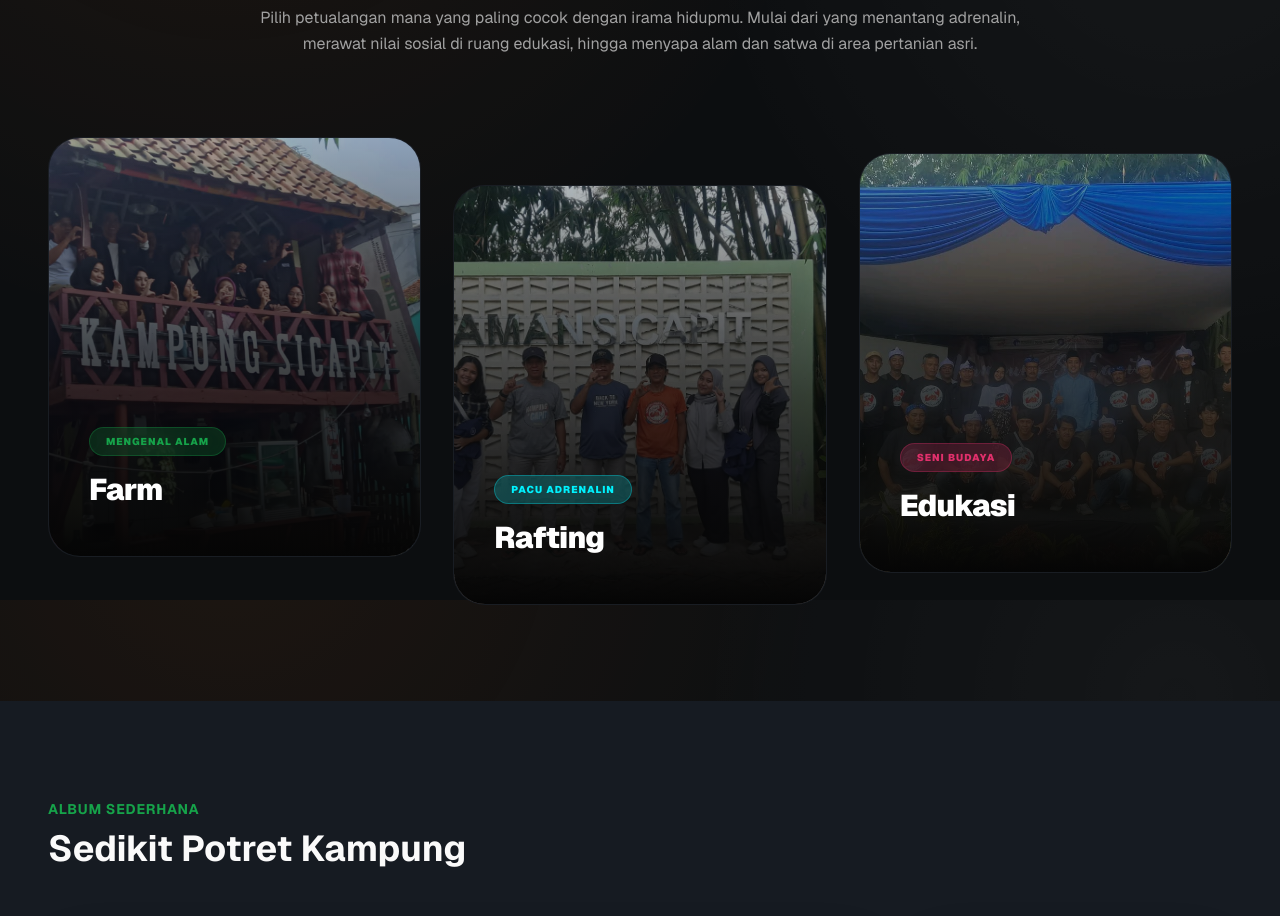
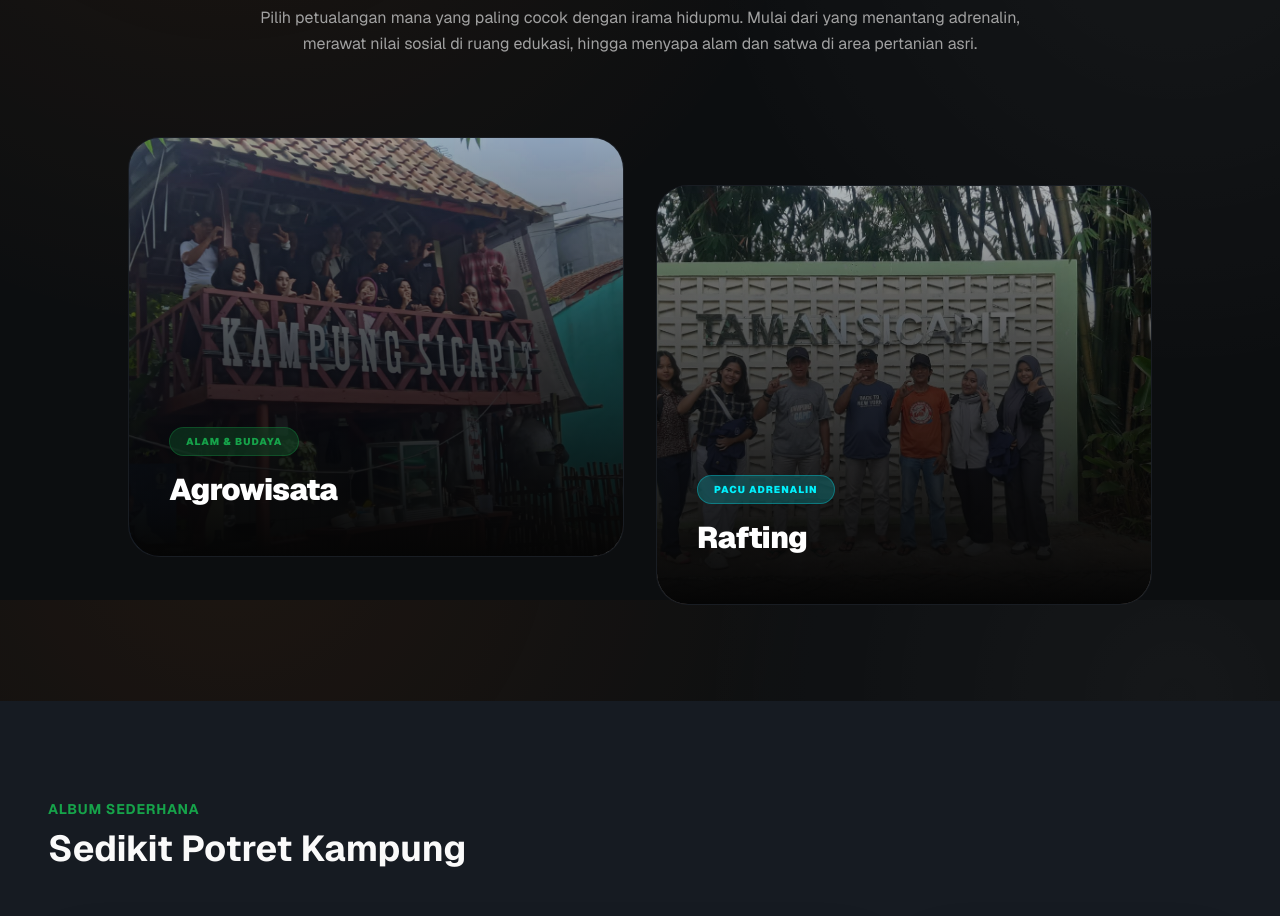
Before and after one commit to IR2816/website-sicapit, a Next.js app: page / in a window 1280 px wide. Shown: the part 4200-5116 px from the top of the page. Built offline with nearby package versions, Linux system fonts and the light colour scheme.

Commit message:
combine farm and education page to one page and change the route in homepage

```diff
--- /dev/null
+++ b/src/app/agrowisata/page.tsx
@@ -0,0 +1,32 @@
+export default function AgrowisataPage() {
+  return (
+    <main className="min-h-screen bg-gray-50 flex flex-col">
+      {/*
+        Halo! Ini adalah halaman gabungan untuk Farm dan Education (Agrowisata).
+        Silakan tambahkan komponen atau konten dari Farm dan Education di sini.
+        Tempat ini sudah disiapkan untuk dikerjakan.
+      */}
+      <div className="container mx-auto px-4 py-16">
+        <h1 className="text-4xl font-bold text-center mb-8 text-green-800">
+          Agrowisata (Farm & Education)
+        </h1>
+
+        {/* Konten Farm / Pertanian */}
+        <section className="mb-12 border-2 border-dashed border-green-300 p-8 rounded-lg bg-green-50">
+          <h2 className="text-2xl font-semibold mb-4 text-green-700">Bagian Pertanian (Farm)</h2>
+          <p className="text-gray-600">Tempatkan komponen dan konten Farm di sini...</p>
+          {/* Tambahkan komponen farm di bawah ini */}
+
+        </section>
+
+        {/* Konten Education / Edukasi */}
+        <section className="border-2 border-dashed border-blue-300 p-8 rounded-lg bg-blue-50">
+          <h2 className="text-2xl font-semibold mb-4 text-blue-700">Bagian Edukasi (Education)</h2>
+          <p className="text-gray-600">Tempatkan komponen dan konten Education di sini...</p>
+          {/* Tambahkan komponen education di bawah ini */}
+
+        </section>
+      </div>
+    </main>
+  );
+}
--- a/src/app/page.tsx
+++ b/src/app/page.tsx
@@ -201,24 +201,24 @@ export default function Home() {
               </div>
             </ScrollReveal>
 
-            <div className="grid grid-cols-1 md:grid-cols-3 gap-8">
-              {/* Farm Card */}
+            <div className="grid grid-cols-1 md:grid-cols-2 gap-8 max-w-5xl mx-auto">
+              {/* Agrowisata Card */}
               <ScrollReveal>
-                <Link href="/farm" className="group block relative h-[420px] rounded-[32px] overflow-hidden border border-white/5 hover:border-brand/40 transition-all duration-500 shadow-shadow bg-surface">
-                  <Image src="/assets/images/2.jpg" alt="Farm Edukasi Sicapit" fill sizes="(max-width: 768px) 100vw, 33vw" className="object-cover transition-transform duration-1000 group-hover:scale-110 opacity-70 group-hover:opacity-90" />
+                <Link href="/agrowisata" className="group block relative h-[420px] rounded-[32px] overflow-hidden border border-white/5 hover:border-brand/40 transition-all duration-500 shadow-shadow bg-surface">
+                  <Image src="/assets/images/2.jpg" alt="Agrowisata Sicapit" fill sizes="(max-width: 768px) 100vw, 50vw" className="object-cover transition-transform duration-1000 group-hover:scale-110 opacity-70 group-hover:opacity-90" />
                   <div className="absolute inset-0 bg-gradient-to-t from-[#050505] via-[#050505]/60 to-transparent z-10 transition-opacity duration-500" />
                   <div className="absolute bottom-0 left-0 right-0 p-8 md:p-10 z-20 flex flex-col justify-end h-full">
                     <div className="transform transition-transform duration-500 group-hover:-translate-y-4">
                       <span className="inline-flex items-center gap-1.5 py-1.5 px-4 rounded-full bg-brand/20 border border-brand/30 text-brand text-[10px] font-black tracking-widest uppercase mb-4 backdrop-blur-md">
-                        Mengenal Alam
+                        Alam & Budaya
                       </span>
-                      <h3 className="font-heading text-3xl font-black text-white mb-2 tracking-tight group-hover:text-brand transition-colors">Farm</h3>
+                      <h3 className="font-heading text-3xl font-black text-white mb-2 tracking-tight group-hover:text-brand transition-colors">Agrowisata</h3>
                       <div className="h-0 overflow-hidden group-hover:h-auto transition-all duration-500 ease-in-out opacity-0 group-hover:opacity-100">
-                        <p className="text-slate-300 text-sm leading-relaxed mt-2">Menyapa hewan ternak, memberi makan ikan di kolam budidaya, serta mempelajari siklus berkebun ramah lingkungan.</p>
+                        <p className="text-slate-300 text-sm leading-relaxed mt-2">Menyapa hewan ternak, mempelajari persawahan, hingga mempraktikkan seni kerajinan lokal dalam satu pengalaman seru.</p>
                       </div>
                     </div>
                     <div className="flex items-center gap-2 text-brand font-bold text-sm tracking-wide group-hover:gap-4 transition-all duration-500 opacity-0 transform translate-y-4 group-hover:opacity-100 group-hover:translate-y-0 absolute bottom-8 left-8 md:left-10">
-                      Buka Laman Farm
+                      Buka Laman Agrowisata
                       <svg className="w-5 h-5" fill="none" stroke="currentColor" viewBox="0 0 24 24"><path strokeLinecap="round" strokeLinejoin="round" strokeWidth="2" d="M17 8l4 4m0 0l-4 4m4-4H3"/></svg>
                     </div>
                   </div>
@@ -228,7 +228,7 @@ export default function Home() {
               {/* Rafting Card */}
               <ScrollReveal>
                 <Link href="/rafting" className="group block relative h-[420px] rounded-[32px] overflow-hidden border border-white/5 hover:border-[#00f2fe]/40 transition-all duration-500 shadow-shadow bg-surface md:mt-12">
-                  <Image src="/assets/images/4.jpg" alt="Rafting Sungai Cisadane Sicapit" fill sizes="(max-width: 768px) 100vw, 33vw" className="object-cover transition-transform duration-1000 group-hover:scale-110 opacity-70 group-hover:opacity-90" />
+                  <Image src="/assets/images/4.jpg" alt="Rafting Sungai Cisadane Sicapit" fill sizes="(max-width: 768px) 100vw, 50vw" className="object-cover transition-transform duration-1000 group-hover:scale-110 opacity-70 group-hover:opacity-90" />
                   <div className="absolute inset-0 bg-gradient-to-t from-[#050505] via-[#050505]/60 to-transparent z-10 transition-opacity duration-500" />
                   <div className="absolute bottom-0 left-0 right-0 p-8 md:p-10 z-20 flex flex-col justify-end h-full">
                     <div className="transform transition-transform duration-500 group-hover:-translate-y-4">
@@ -242,29 +242,6 @@ export default function Home() {
                     </div>
                     <div className="flex items-center gap-2 text-[#00f2fe] font-bold text-sm tracking-wide group-hover:gap-4 transition-all duration-500 opacity-0 transform translate-y-4 group-hover:opacity-100 group-hover:translate-y-0 absolute bottom-8 left-8 md:left-10">
                       Buka Laman Rafting
-                      <svg className="w-5 h-5" fill="none" stroke="currentColor" viewBox="0 0 24 24"><path strokeLinecap="round" strokeLinejoin="round" strokeWidth="2" d="M17 8l4 4m0 0l-4 4m4-4H3"/></svg>
-                    </div>
-                  </div>
-                </Link>
-              </ScrollReveal>
-
-              {/* Edukasi Card */}
-              <ScrollReveal>
-                <Link href="/education" className="group block relative h-[420px] rounded-[32px] overflow-hidden border border-white/5 hover:border-[#E1306C]/40 transition-all duration-500 shadow-shadow bg-surface md:mt-4">
-                  <Image src="/assets/images/3.jpg" alt="Edukasi Budaya Sicapit" fill sizes="(max-width: 768px) 100vw, 33vw" className="object-cover transition-transform duration-1000 group-hover:scale-110 opacity-70 group-hover:opacity-90" />
-                  <div className="absolute inset-0 bg-gradient-to-t from-[#050505] via-[#050505]/60 to-transparent z-10 transition-opacity duration-500" />
-                  <div className="absolute bottom-0 left-0 right-0 p-8 md:p-10 z-20 flex flex-col justify-end h-full">
-                    <div className="transform transition-transform duration-500 group-hover:-translate-y-4">
-                      <span className="inline-flex items-center gap-1.5 py-1.5 px-4 rounded-full bg-[#E1306C]/20 border border-[#E1306C]/30 text-[#E1306C] text-[10px] font-black tracking-widest uppercase mb-4 backdrop-blur-md">
-                        Seni Budaya
-                      </span>
-                      <h3 className="font-heading text-3xl font-black text-white mb-2 tracking-tight group-hover:text-[#E1306C] transition-colors">Edukasi</h3>
-                      <div className="h-0 overflow-hidden group-hover:h-auto transition-all duration-500 ease-in-out opacity-0 group-hover:opacity-100">
-                        <p className="text-slate-300 text-sm leading-relaxed mt-2">Bawa serta keluarga menonton riuhnya parade budaya lokal dan mempraktikkan seni kerajinan anyaman bambu khas Sunda.</p>
-                      </div>
-                    </div>
-                    <div className="flex items-center gap-2 text-[#E1306C] font-bold text-sm tracking-wide group-hover:gap-4 transition-all duration-500 opacity-0 transform translate-y-4 group-hover:opacity-100 group-hover:translate-y-0 absolute bottom-8 left-8 md:left-10">
-                      Buka Laman Edukasi
                       <svg className="w-5 h-5" fill="none" stroke="currentColor" viewBox="0 0 24 24"><path strokeLinecap="round" strokeLinejoin="round" strokeWidth="2" d="M17 8l4 4m0 0l-4 4m4-4H3"/></svg>
                     </div>
                   </div>
```
